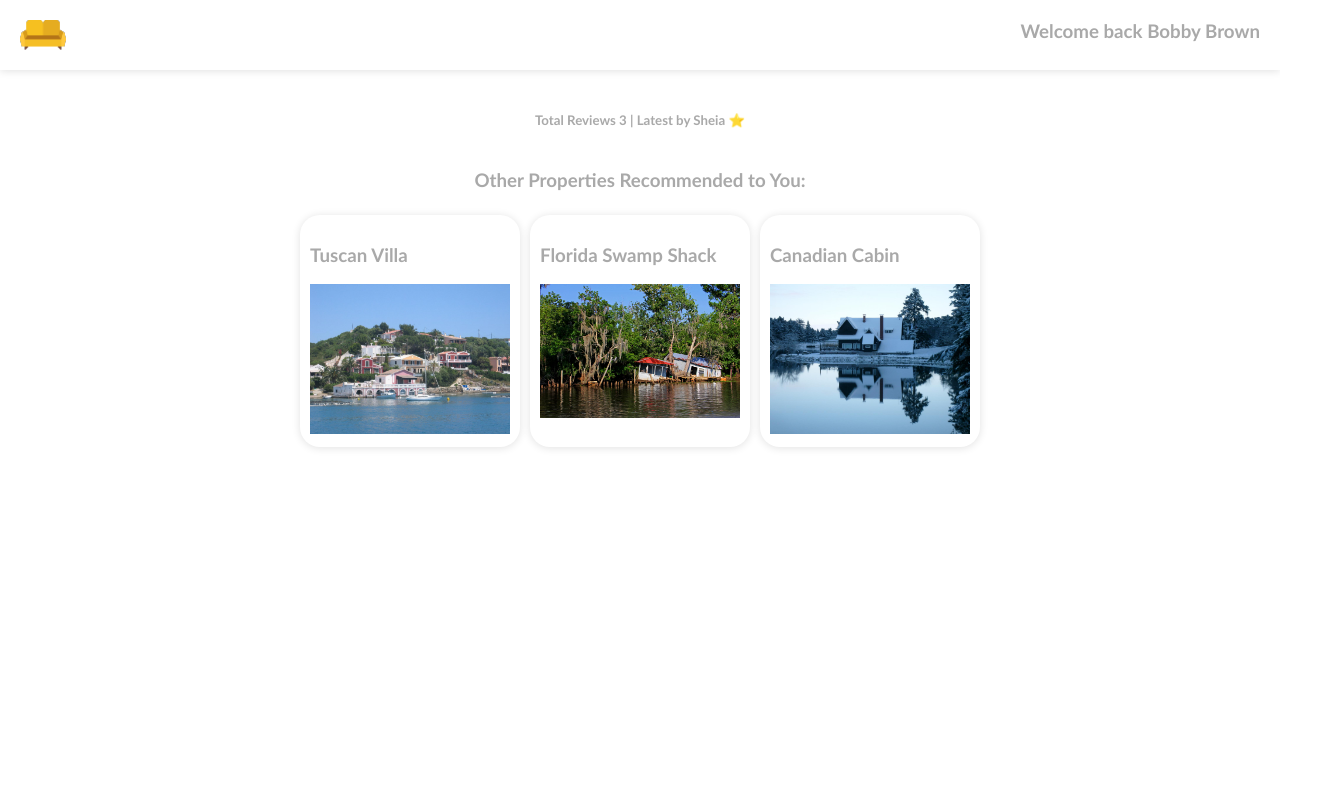
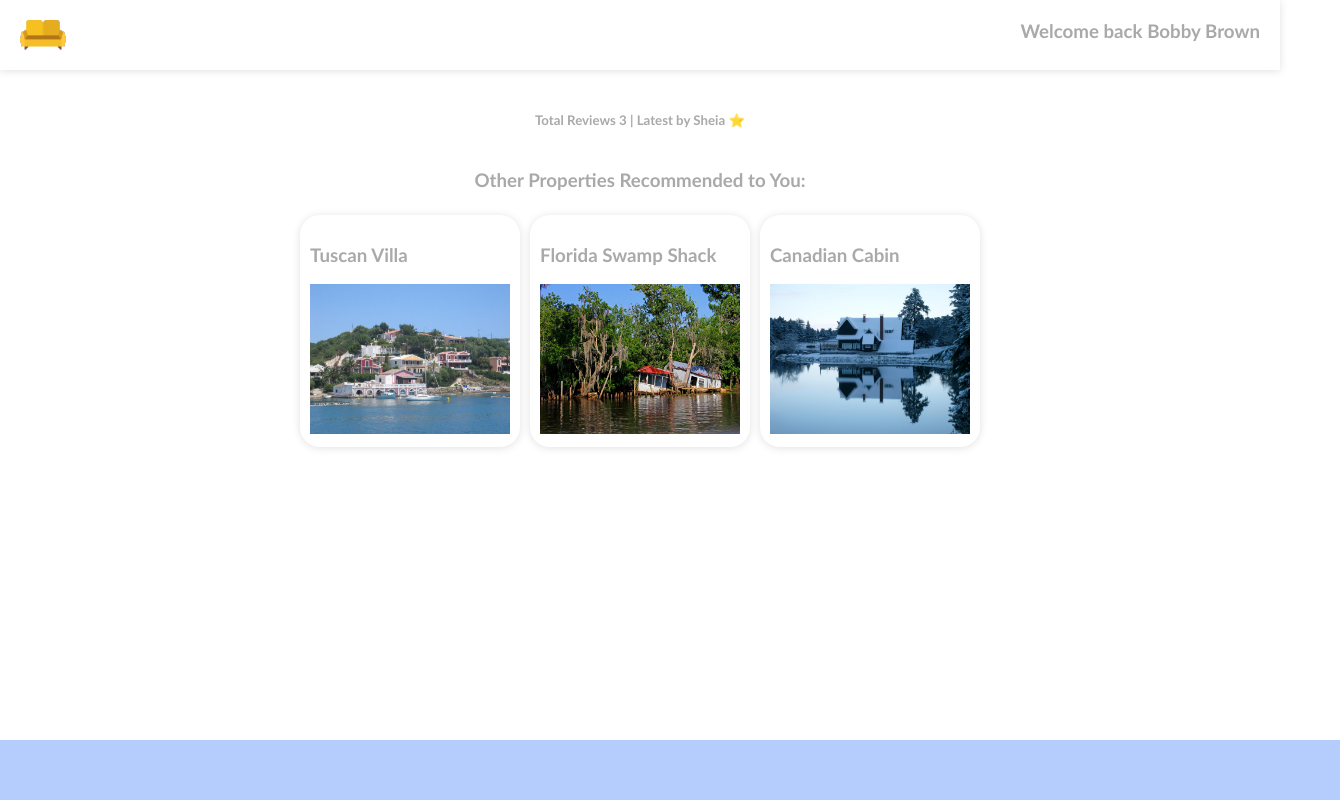
Before and after one commit to mpassava/couch-surfing-website, a website with bundled scripts: page index.html in a window 1280 px wide. Shown: the whole page, 1340 px wide, since content can reach past the window. Built offline with nearby package versions, Linux system fonts and the light colour scheme.

Commit message:
updated property type

```diff
--- a/index.css
+++ b/index.css
@@ -48,3 +48,13 @@ body {
   padding: 10px;
   box-shadow: rgb(0 0 0 / 12%) 0 1px 8px;
 }
+
+.footer {
+  width: 100%;
+  background-color: rgb(180, 205, 253);
+  position:absolute;
+  bottom:0;
+  text-align: center;
+  padding: 30px;
+  color: white;
+}
--- a/index.html
+++ b/index.html
@@ -19,6 +19,7 @@
     <h3>Other Properties Recommended to You:</h3>
     <div class="properties"></div>
   </div>
+  <div class="footer"></div>
   <script src="index.js" type="module"></script>
 </body>
 </html>
--- a/index.js
+++ b/index.js
@@ -40,7 +40,7 @@ const properties = [
             code: 55545,
             country: "Italy",
         },
-        contact: "vincenzo@gmail.com",
+        contact: [+11234567890, "vincenzo@gmail.com"],
         isAvailable: true,
     },
     {
@@ -53,7 +53,7 @@ const properties = [
             code: 33555,
             country: "United States",
         },
-        contact: "FloridaMan@gmail.com",
+        contact: [+11234567890, "FloridaMan@gmail.com"],
         isAvailable: true,
     },
     {
@@ -66,7 +66,7 @@ const properties = [
             code: 90604,
             country: "Canada",
         },
-        contact: "yourbuddyguy@gmail.com",
+        contact: [+11234567890, "yourbuddyguy@gmail.com"],
         isAvailable: false,
     },
 ];
@@ -79,7 +79,7 @@ function renderProperties(array) {
           <div>
             <h3>${property.title}</h3>
           </div>
-          <img src="${property.image}" width="200">
+          <img src="${property.image}" width="200" height="150">
         </div>
       `;
     });
--- a/types.ts
+++ b/types.ts
@@ -25,6 +25,6 @@ export type Property = {
     code: number;
     country: string;
   }
-  contact: string;
+  contact: [number, string];
   isAvailable: boolean;
 };
```
Also changed, not shown: index.ts (+4 -4 lines), 1 other file.
